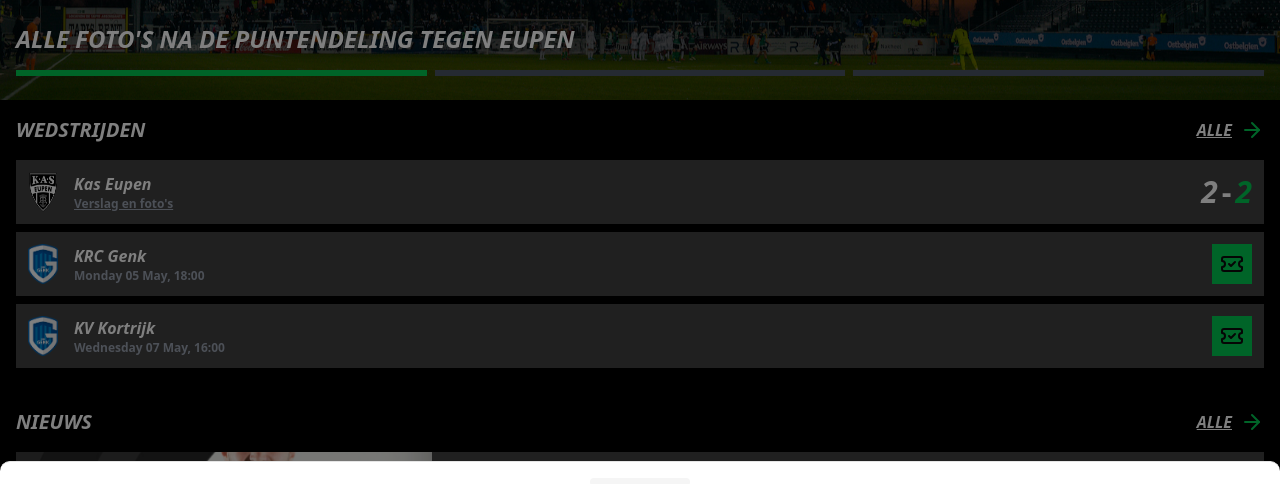
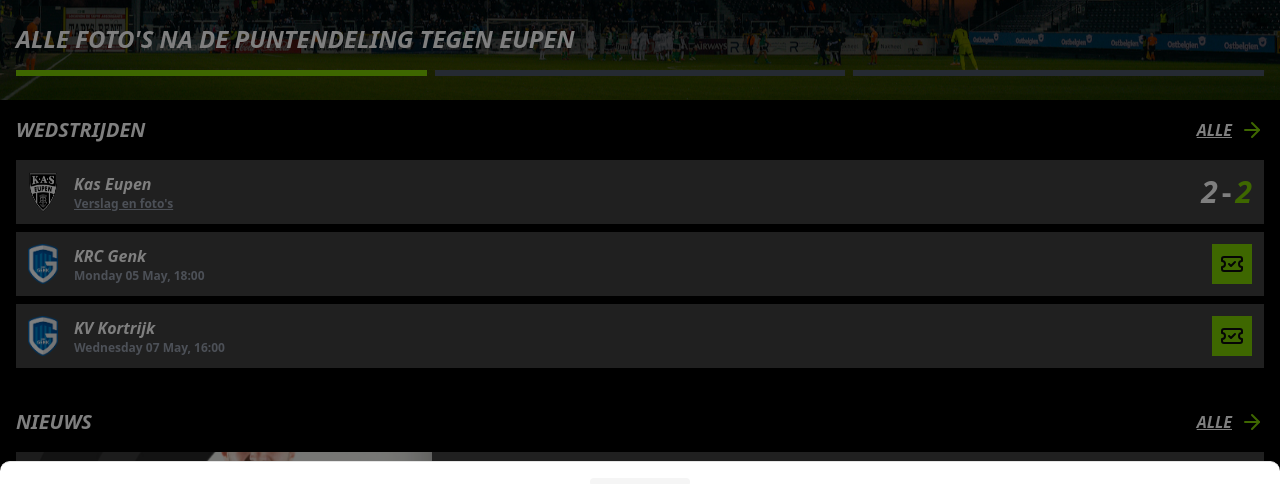
Before and after one commit to BertVereecken/cercle-case, a Next.js app: page / in a window 1280 px wide. Shown: the part 164-648 px from the top of the page. Built offline with nearby package versions, Linux system fonts and the light colour scheme; no server answers.

Commit message:
kaizen: change green color

```diff
--- a/src/app/bottom-navigation.tsx
+++ b/src/app/bottom-navigation.tsx
@@ -6,7 +6,7 @@
     <div className="grid grid-cols-5 text-center py-2">
       <a
         href="#"
-        className="flex flex-col items-center justify-center text-green-500"
+        className="flex flex-col items-center justify-center text-lime-500"
       >
         <Home className="w-5 h-5" />
         <span className="text-xs mt-1">Home</span>
--- a/src/app/home/components/future-game-info.component.tsx
+++ b/src/app/home/components/future-game-info.component.tsx
@@ -26,7 +26,7 @@
         </div>
 
         {!futureGameInfo.isFullyBooked && (
-          <div className={"bg-green-500 p-2"}>
+          <div className={"bg-lime-500 p-2"}>
             <TicketCheck />
           </div>
         )}
--- a/src/app/home/components/past-game-info.component.tsx
+++ b/src/app/home/components/past-game-info.component.tsx
@@ -45,7 +45,7 @@
     <div className={"flex gap-1 text-3xl font-bold text-white"}>
       <p className={"italic"}>{winningScore}</p>
       <span>-</span>
-      <p className={"italic text-green-500"}>{losingScore}</p>
+      <p className={"italic text-lime-500"}>{losingScore}</p>
     </div>
   );
 };
--- a/src/app/page.tsx
+++ b/src/app/page.tsx
@@ -25,7 +25,7 @@
 
           {/* Progress indicator */}
           <div className="flex gap-2 mt-4 mb-2">
-            <div className="h-1.5 bg-green-500 w-1/3" />
+            <div className="h-1.5 bg-lime-500 w-1/3" />
             <div className="h-1.5 bg-gray-600 w-1/3" />
             <div className="h-1.5 bg-gray-600 w-1/3" />
           </div>
--- a/src/components/all-info-button.tsx
+++ b/src/components/all-info-button.tsx
@@ -5,7 +5,7 @@
   return (
     <div className={"flex gap-2"}>
       <SubTitle className={"underline italic uppercase"}>Alle</SubTitle>
-      <ArrowRight className={"text-green-500"} />
+      <ArrowRight className={"text-lime-500"} />
     </div>
   );
 }
```
